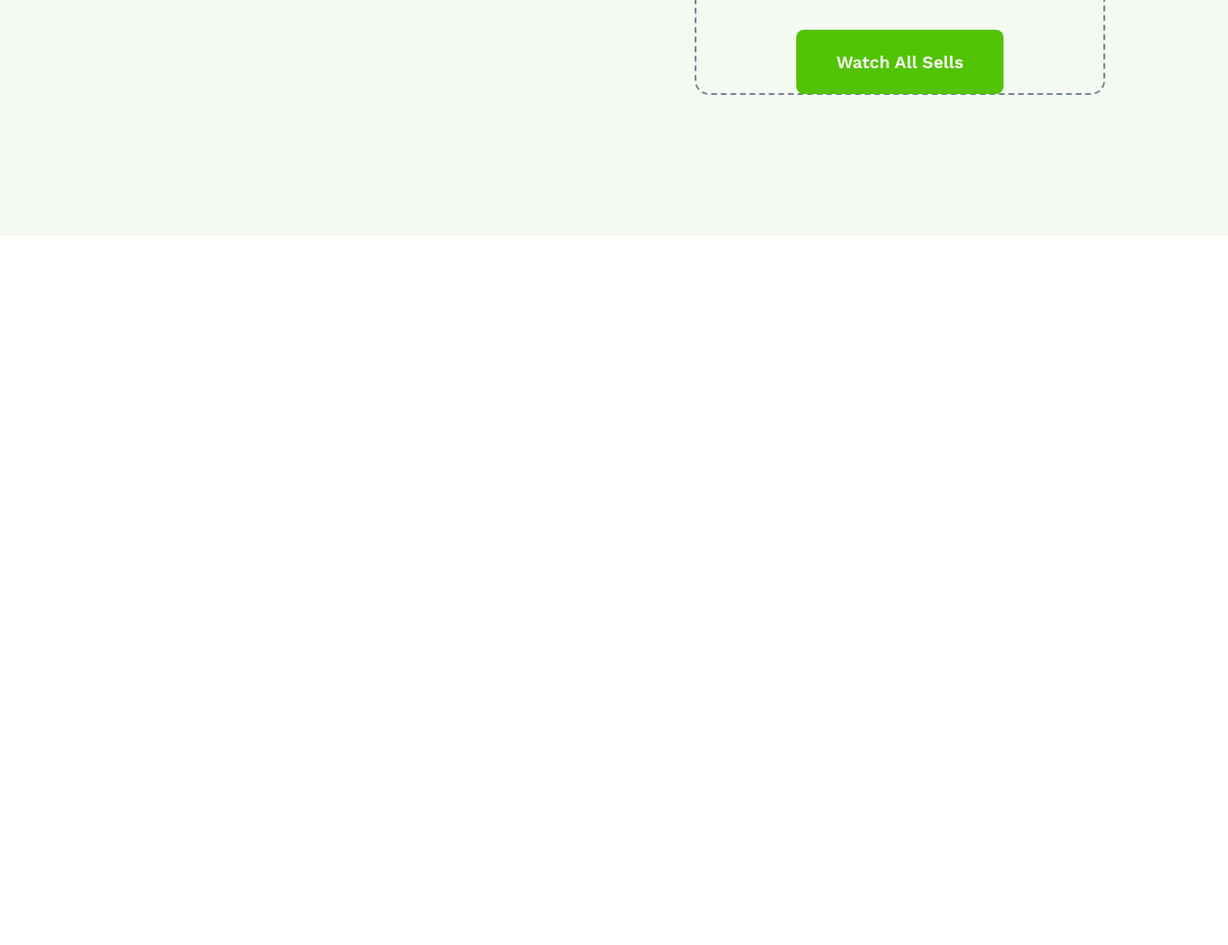
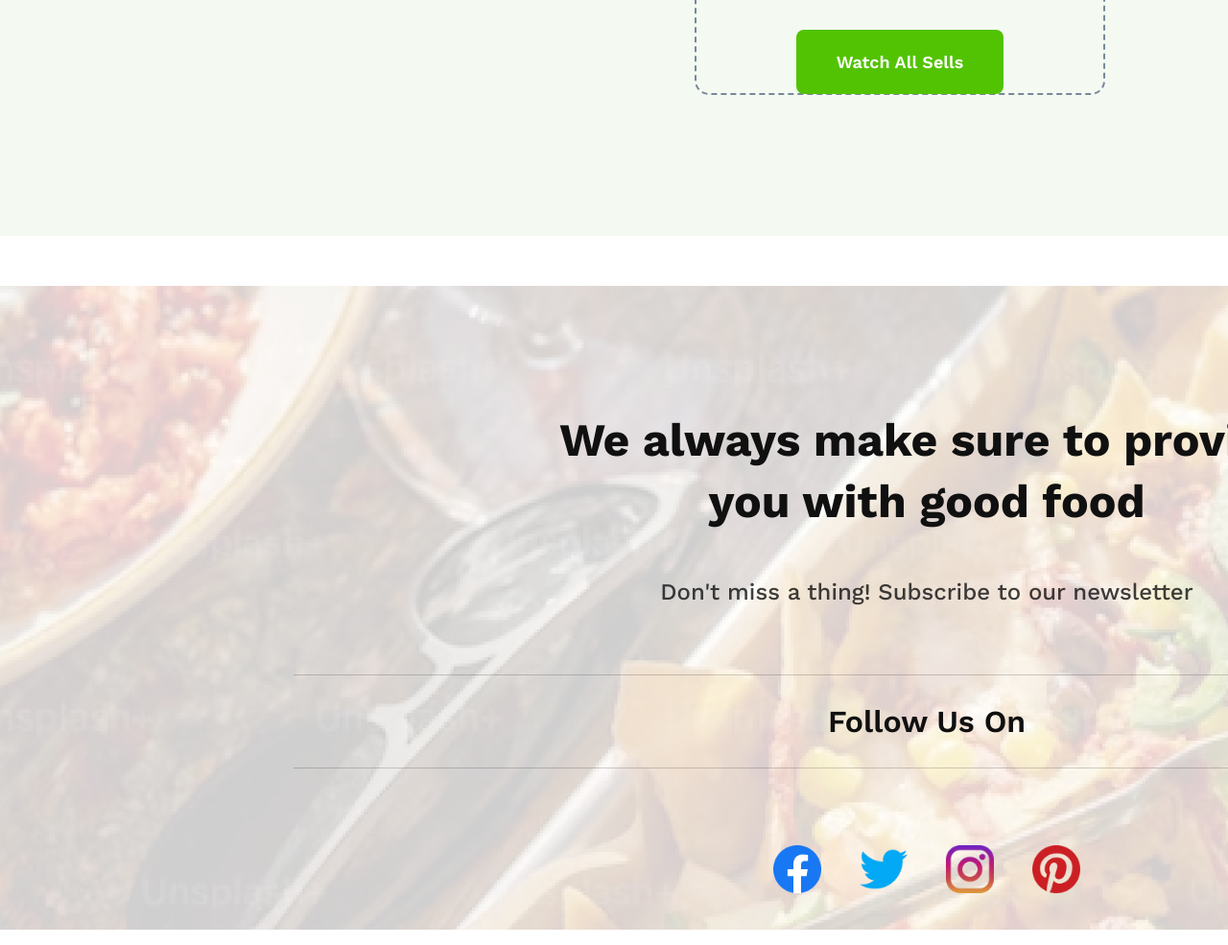
Before and after one commit to muhammad-salauddin/restaurant-website, a plain HTML site: page index.html in a window 1280 px wide. Shown: the part 3627-4612 px from the top of the page at 96% size. Before the commit the page ends 3893 px from the top, so only its background shows below. Drawn offline with nearby package versions, Linux system fonts and the light colour scheme.

Commit message:
restaurant-website

```diff
--- a/index.html
+++ b/index.html
@@ -146,5 +146,32 @@
             </div>
         </div>
      </section>
+     <section class="social">
+        <div class="sc-frame">
+            <div class="sc-img1">
+                <img src="image/social-bg.png" alt="">
+                <div class="overlay"></div>
+            </div>
+        <section class="sc-all">
+            <div class="sc-h1-cont">
+                <h1 class="sc-h1">
+                    We always make sure to provide you with good food
+                </h1>
+            </div>
+            <div class="sc-p1-cont">
+                <p class="sc-p1"> Don't miss a thing! Subscribe to our newsletter </p>
+            </div>
+            <div class="sc-flw-cont">
+                <p class="sc-flw"> Follow Us On </p>
+            </div>
+            <div class="sc-icon">
+                <span class="sc-fb"> <a href="https://www.facebook.com" target="_blank"> <img src="icons/facebook.png" alt="" class="span-img"> </a> </span>
+                <span class="sc-twit"> <a href="https://www.x.com" target="_blank"> <img src="icons/twitter.png" alt="" class="span-img"> </a> </span>
+                <span class="sc-insta"> <a href="https://www.instagram.com" target="_blank"> <img src="icons/instagram.png" alt="" class="span-img"> </a> </span>
+                <span class="sc-pint"> <a href="https://www.pinterest.com" target="_blank"> <img src="icons/pinterest.png" alt=""> </a> </span>
+            </div>
+        </div>
+        </section>
+     </section>
 </body>
 </html>
--- a/styles/style.css
+++ b/styles/style.css
@@ -90,7 +90,7 @@
     width: 1320px;
     height: fit-content;
     border: 2px dashed lightgray;
-    margin 64px 0px;
+    margin 50px 0px;
     display: flex;
     justify-content: space-between;
     align-items: center;
@@ -99,7 +99,7 @@
     position: static;
     width: 1320px;
     height: 743px;
-    margin 64px 0px;
+    margin 50px 0px;
     display: flex;
     justify-content: space-between;
     align-items: center;
@@ -698,3 +698,190 @@ line-height: 23px;
 letter-spacing: 0%;
 text-align: center;
 }
+.social {
+position: absolute;
+width: 1920px;
+height: 671px;
+background-color: rgb(255, 255, 255);
+}
+.sc-img1 {
+    position: relative;
+  display: inline-block;
+}
+.overlay {
+    position: absolute;
+    top: 0;
+    left: 0;
+    width: 100%;
+    height: 100%;
+    background-color: rgba(255, 255, 255, 0.812); /* Adjust the opacity as needed */
+}
+.sc-frame {
+    /* Frame 19 */
+position: static;
+width: 1320px;
+height: 326px;
+/* Auto layout */
+display: flex;
+flex-direction: column;
+justify-content: flex-start;
+align-items: center;
+padding: 0px;
+
+
+/* Inside Auto Layout */
+flex: none;
+order: 0;
+flex-grow: 0;
+margin: 32px 0px;
+}
+.sc-all {
+    /* Frame 21 */
+position: absolute;
+width: 830px;
+height: 398px;
+left: 551px;
+top: 137px;
+/* Auto layout */
+display: flex;
+flex-direction: column;
+justify-content: flex-start;
+align-items: center;
+padding: 0px;
+}
+.sc-h1-cont {
+    /* We always make sure to provide you with good food */
+position: static;
+width: 805px;
+height: 128px;
+/* Auto layout */
+display: flex;
+flex-direction: column;
+justify-content: flex-start;
+align-items: center;
+padding: 0px;
+
+
+/* Inside Auto Layout */
+flex: none;
+order: 0;
+flex-grow: 0;
+margin: 24px 0px;
+}
+.sc-h1 {
+    color: rgb(16, 16, 16);
+font-family: Work Sans;
+font-size: 48px;
+font-weight: 700;
+line-height: 64px;
+letter-spacing: 0%;
+text-align: center;
+}
+.sc-p1-cont {
+    /* Don’t miss a thing! Subscribe to our newsletter */
+position: static;
+width: 556px;
+height: 28px;
+/* Auto layout */
+display: flex;
+flex-direction: column;
+justify-content: flex-start;
+align-items: center;
+padding: 0px;
+
+
+/* Inside Auto Layout */
+flex: none;
+order: 1;
+flex-grow: 0;
+margin: 24px 0px;
+opacity: 0.8;
+}
+.sc-p1 {
+    color: rgb(16, 16, 16);
+font-family: Work Sans;
+font-size: 24px;
+font-weight: 500;
+line-height: 28px;
+letter-spacing: 0%;
+text-align: left;
+}
+.sc-flw-cont {
+    /* Frame 18 */
+position: static;
+width: 1320px;
+height: 98px;
+/* Auto layout */
+display: flex;
+flex-direction: row;
+justify-content: center;
+align-items: center;
+padding: 30px 10px 30px 10px;
+
+
+/* Inside Auto Layout */
+flex: none;
+order: 1;
+flex-grow: 0;
+margin: 48px 0px;
+box-sizing: border-box;
+border-bottom: 1px solid rgba(16, 16, 16, 0.2);
+border-top: 1px solid rgba(16, 16, 16, 0.2);
+}
+.sc-flw {
+    /* Follow Us On */
+position: static;
+width: 207px;
+height: 38px;
+/* Auto layout */
+display: flex;
+flex-direction: row;
+justify-content: center;
+align-items: center;
+padding: 30px 10px 30px 10px;
+
+
+/* Inside Auto Layout */
+flex: none;
+order: 0;
+flex-grow: 0;
+margin: 0px 10px;
+color: rgb(16, 16, 16);
+font-family: Work Sans;
+font-size: 32px;
+font-weight: 600;
+line-height: 38px;
+letter-spacing: 0%;
+text-align: center;
+}
+
+.sc-icon {
+    /* Frame 20 */
+position: static;
+width: 260.23px;
+height: 40px;
+/* Auto layout */
+display: flex;
+flex-direction: row;
+justify-content: center;
+align-items: flex-start;
+padding: 0px;
+
+
+/* Inside Auto Layout */
+flex: none;
+order: 1;
+flex-grow: 0;
+margin: 32px 0px;
+}
+.span-img, .sc-icon > span img {
+    width: 50px;
+    margin-bottom: 30px;
+    padding-bottom: 20px;
+}
+.span-img {
+    margin-right: 40px;
+}
+.sc-icon > span img:hover {
+    opacity: 0.8;
+}
```
